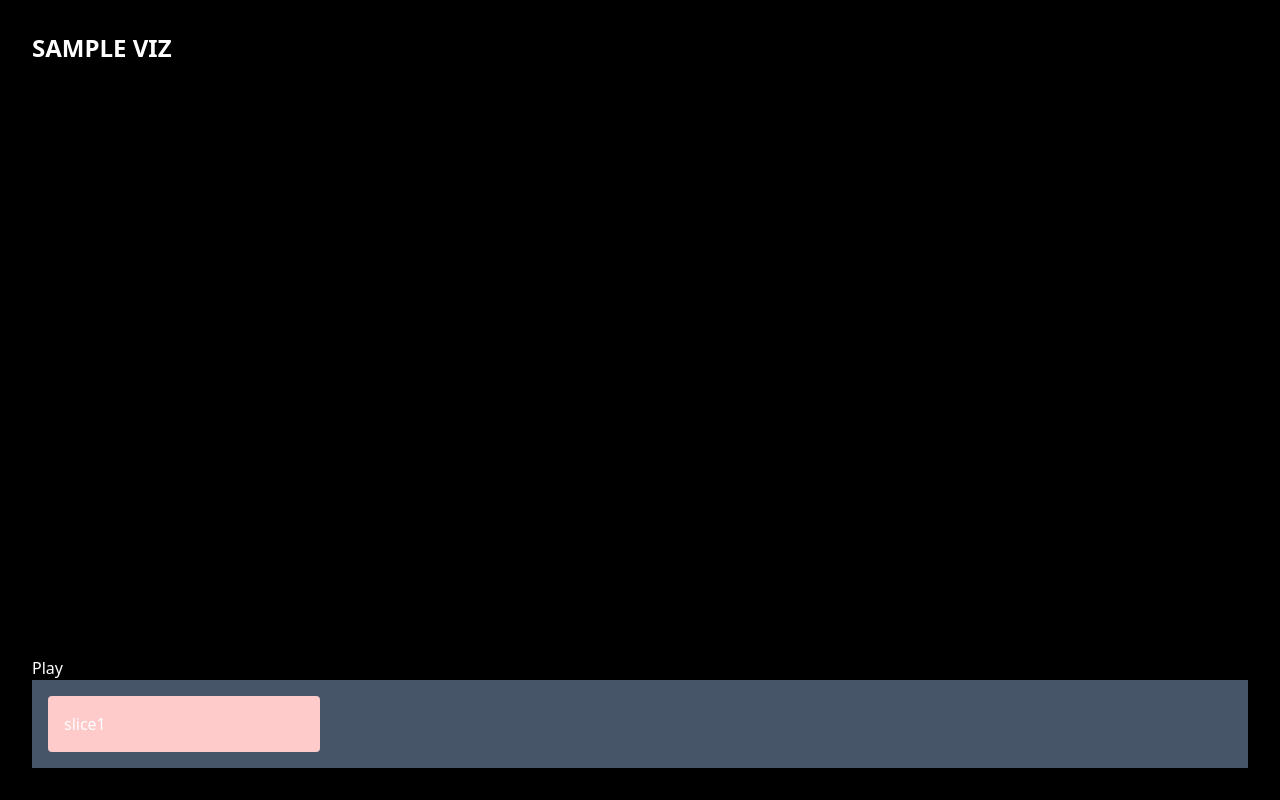
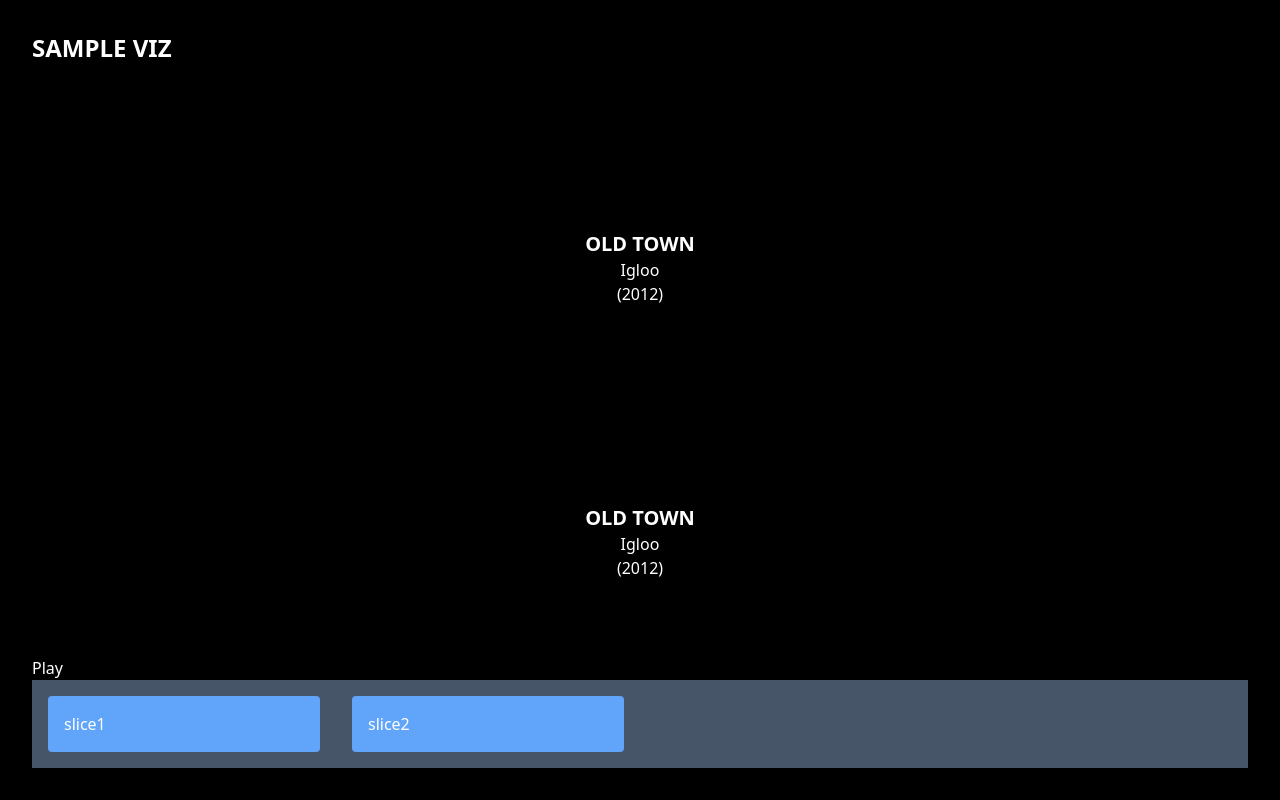
Before and after one commit to dashedstripes/sample-viz, a React (Create React App) app: page / in a window 1280 px wide. Built offline with nearby package versions, Linux system fonts and the light colour scheme; no server answers.

Commit message:
get timeline working

```diff
--- a/src/App.js
+++ b/src/App.js
@@ -17,11 +17,10 @@ function App() {
       title: "OLD TOWN",
       year: 2012,
       volume: 1,
-      playhead: 0,
       sample: "/sample.wav",
       context: new AudioContext(),
       waveform: [],
-      ref: null,
+      trackRef: null,
       slices: [
         { id: "slice1", start: 10, end: 30, color: "#a8eb57", data: [] },
         { id: "slice2", start: 40, end: 60, color: "#b057eb", data: [] },
@@ -33,16 +32,16 @@ function App() {
       title: "OLD TOWN",
       year: 2012,
       volume: 1,
-      playhead: 0,
       sample: "/sample.wav",
       context: new AudioContext(),
       waveform: [],
+      trackRef: null,
       slices: [{ id: "slice1", start: 60, end: 90, color: "red", data: [] }],
     },
   });
 
   const [sequence, setSequence] = useState({
-    track1: ["slice1"],
+    track1: ["slice1", "slice2"],
   });
 
   useEffect(() => {
@@ -99,34 +98,48 @@ function App() {
     });
   }, [tracks]);
 
-  function playSequence() {
-    sequence.track1.forEach((clipId, index) => {
+  async function playSequence() {
+    for (const clipId of sequence.track1) {
       if (clipId === null) {
-        return;
+        continue;
       }
 
       const track = tracks.track1;
       const slice = track.slices.find((slice) => slice.id === clipId);
 
-      const audio = document.getElementById(track.id);
-      audio.currentTime = slice.start / 100;
-      audio.play();
+      const audioRef = document.getElementById(track.id);
+      if (!track.trackRef) {
+        // Only create and connect once
+        const trackRef = track.context.createMediaElementSource(audioRef);
+        trackRef.connect(track.context.destination);
+        track.trackRef = trackRef;
+      }
 
-      setTracks((prevTracks) => ({
-        ...prevTracks,
-        track1: {
-          ...prevTracks.track1,
-          playhead: slice.start,
-        },
-      }));
-    });
+      if (track.context === "suspended") {
+        track.context.resume();
+      }
+
+      audioRef.currentTime = (slice.start / 100) * audioRef.duration;
+      audioRef.play();
+
+      await new Promise((resolve) => {
+        function sliceEnd() {
+          if (audioRef.currentTime >= (slice.end / 100) * audioRef.duration) {
+            audioRef.pause();
+            audioRef.removeEventListener("timeupdate", sliceEnd);
+            resolve();
+          }
+        }
+        audioRef.addEventListener("timeupdate", sliceEnd);
+      });
+    }
   }
 
   return (
     <div className="h-screen">
       <div className="container mx-auto p-8">
         <h1 className="font-bold text-2xl mb-8">SAMPLE VIZ</h1>
-        <div className="flex flex-col gap-8">
+        <div className="flex flex-col gap-16">
           {Object.values(tracks).map((track) => (
             <div key={track.id} className="">
               <TrackCanvas
@@ -134,8 +147,12 @@ function App() {
                 waveform={track.waveform}
                 slices={track.slices}
                 volume={track.volume}
-                playhead={track.playhead}
               />
+              <div className="text-center mt-8">
+                <h2 className="font-bold text-xl">{track.title}</h2>
+                <h3>{track.artist}</h3>
+                <h4>({track.year})</h4>
+              </div>
               <audio id={track.id} src={track.sample}></audio>
             </div>
           ))}
--- a/src/Timeline.js
+++ b/src/Timeline.js
@@ -27,7 +27,7 @@ export function Timeline({ sequence, tracks, onPlayPressed }) {
       {Object.values(sequence).map((clips) => (
         <div key={clips} className="bg-slate-600 p-4 grid grid-cols-4 gap-8">
           {clips.map((clip) => (
-            <div className="bg-red-200 p-4 rounded" key={clip}>
+            <div className="bg-blue-400 p-4 rounded" key={clip}>
               {clip}
             </div>
           ))}
--- a/src/TrackCanvas.js
+++ b/src/TrackCanvas.js
@@ -1,12 +1,6 @@
 import { useEffect, useRef } from "react";
 
-export default function TrackCanvas({
-  trackId,
-  waveform,
-  slices,
-  volume = 1,
-  playhead = 0,
-}) {
+export default function TrackCanvas({ trackId, waveform, slices, volume = 1 }) {
   const canvasRef = useRef(null);
   const animationRef = useRef(null);
   const audioRef = document.getElementById(trackId);
```
